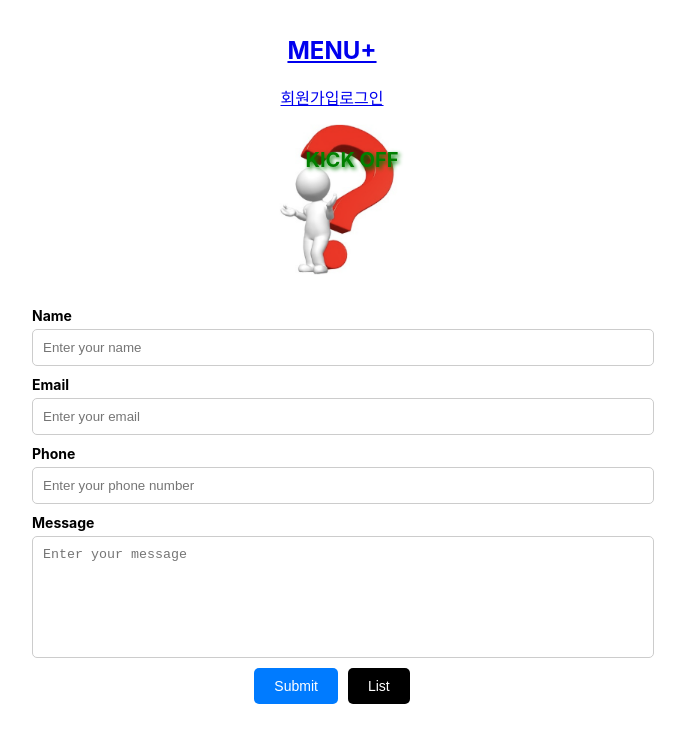
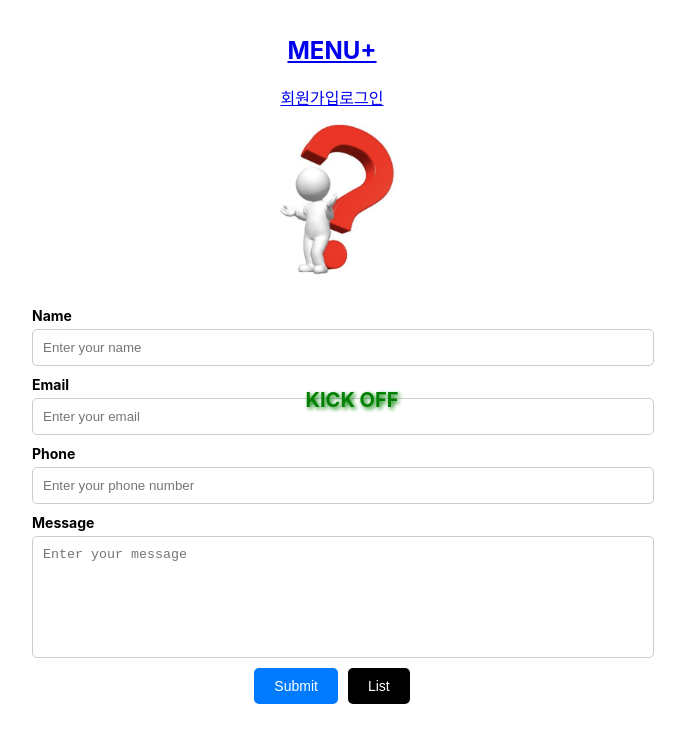
Before and after one commit to kinggodchan/beaver-frontend, a React (Create React App) app: page /contact in a window 1280 px wide. Shown: the top 742 px of the page, without its empty margins (308-993 px from the left). Built offline with nearby package versions, Linux system fonts and the light colour scheme.

Commit message:
style: 상단바 로고 위치 수정

```diff
--- a/src/Homepage/HomePage.css
+++ b/src/Homepage/HomePage.css
@@ -4,46 +4,6 @@
   background-color: #f0f0f0; /* 배경색 */
   padding: 0;
   margin: 0;
-}
-
-.header {
-  display: flex;
-  justify-content: space-between;
-  align-items: flex-start; /* 상단 정렬 */
-  padding: 20px 10px;
-  background-color: white;
-  box-shadow: 0 2px 4px rgba(0, 0, 0, 0.1);
-  position: fixed; /* 상단 고정 */
-  top: 0; /* 상단에 위치 */
-  width: 100%; /* 전체 너비 */
-  z-index: 1000; /* 다른 요소 위에 표시 */
-}
-
-.kick-off {
-  margin: 0 20px; /* 다른 요소와의 간격 조정 */
-  font-size: 20px; /* 원하는 크기로 조정 */
-  color: green; /* 텍스트 색상 */
-}
-
-.header h1 {
-  margin: 0;
-  font-size: 24px;
-}
-
-.header nav {
-  margin-left: 0; /* 왼쪽 여백 제거 */
-  padding-left: 20px; /* 왼쪽 패딩 추가 */
-}
-
-.header nav a {
-  text-decoration: none;
-  color: #333;
-  font-weight: bold;
-  margin:0 10px;
-}
-
-.header nav a:hover {
-  color: #007BFF; /* 링크 호버 색상 */
 }
 
 .main-content {
@@ -57,16 +17,6 @@
   height: 100vh; /* 전체 화면 높이 */
   object-fit: cover; /* 이미지가 꽉 차도록 설정 */
   object-position: center;
-}
-
-h2 {
-  position: absolute;
-  top: 20%;
-  left: 50%;
-  transform: translate(-50%, -50%);
-  color: white;
-  font-size: 3rem; /* 제목 크기 조정 */
-  text-shadow: 2px 2px 4px green;
 }
 
 .footer {
@@ -100,7 +50,6 @@ h2 {
   height: auto;
 }
 
-
 .logo:hover {
   filter: grayscale(0%); /* 호버 시 컬러 */
   transform: scale(1.1); /* 확대 효과 */
--- a/src/component/Header.css
+++ b/src/component/Header.css
@@ -27,6 +27,11 @@
   margin: 0 20px; /* 다른 요소와의 간격 조정 */
   font-size: 20px; /* 원하는 크기로 조정 */
   color: green; /* 텍스트 색상 */
+  position: absolute;
+  top: 50%;
+  left: 50%;
+  transform: translate(-50%, -50%);
+  text-shadow: 2px 2px 4px green;
 }
 
 .header h1 {
```
Lines whose indentation alone changed are shown as unchanged.
